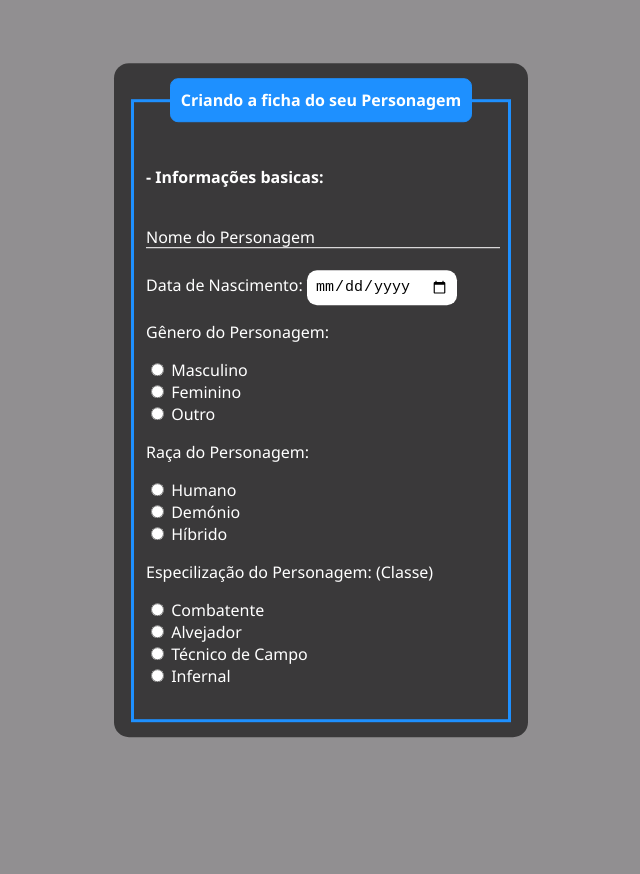
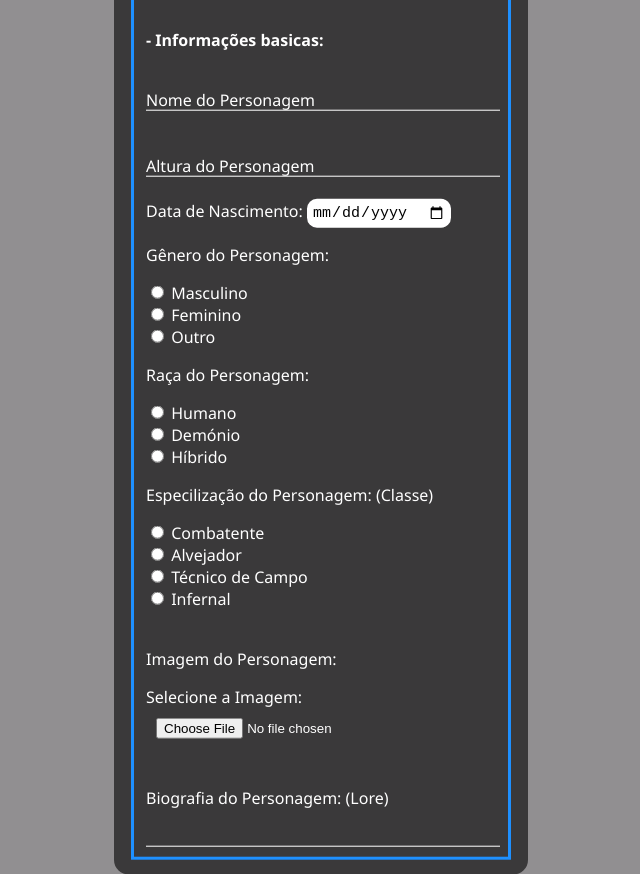
Before and after one commit to samuelhenrique1234-ops/Refor-o-de-Formul-rios, a plain HTML site: page index.html in a window 1280 px wide. Shown: the whole page, without its empty margins (319-959 px from the left). Before the commit the page ends 800 px from the top, so only its background shows below. Drawn offline with Linux system fonts and the light colour scheme.

Commit message:
ADD - mais campos para o formulario

```diff
--- a/index.html
+++ b/index.html
@@ -32,12 +32,15 @@
                     <input type="text" name="nome" class="inputUser" required>
                     <label for="nome" class="labelInput">Nome do Personagem</label>
                 </div>
-
+                <br><br>
+                <div class="inputBox">
+                    <input type="text" name="altura" class="inputUser" required>
+                    <label for="altura" class="labelInput">Altura do Personagem</label>
+                </div>
                 <br>
 
                     <label for="data_nascimento">Data de Nascimento:</label>
                     <input type="date" name="data_nascimento" id="data_nascimento" required>
-
 
                     <p>Gênero do Personagem:</p>
 
@@ -78,6 +81,22 @@
                     <label for="infernal">Infernal</label>
                     <br><br>
 
+                    <p>Imagem do Personagem:</p>
+
+                    <label for="ft_personagem">Selecione a Imagem:</label>
+                    <input type="file" id="ft_personagem" name="myfile">
+
+                    <br>
+
+                    <p>Biografia do Personagem: (Lore)</p>
+
+                <div class="inputBox">
+                    <input type="text" name="lore" class="inputUser" required>
+                    <label for="lore" class="labelInput"></label>
+                </div>
+
+
+
 
 
 
--- a/style.CSS
+++ b/style.CSS
@@ -63,12 +63,17 @@ legend{
 
 #data_nascimento{
     border: none;
-    padding: 8px;
+    padding: 5px;
     border-radius: 10px;
     outline: none;
     font-size: 15px;
 }
 
+#ft_personagem{
+    display: flex;
+    padding: 10px;
+
+}
 
 #submit{
     background-image: linear-gradient(to right,rgb(0, 92, 197), rgb(90, 20, 220));
```
